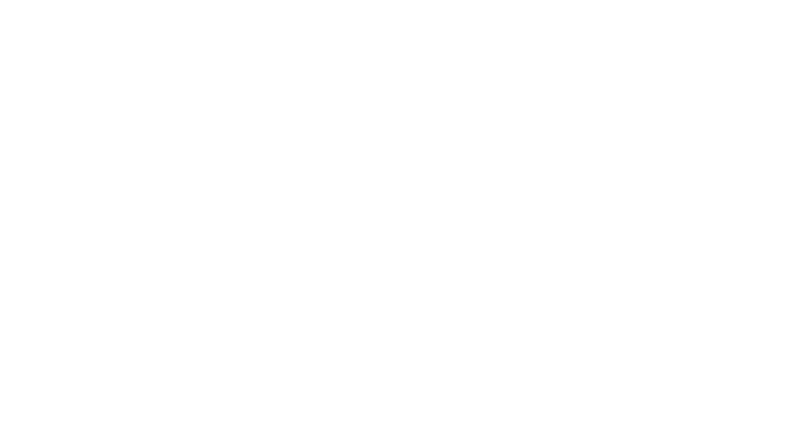
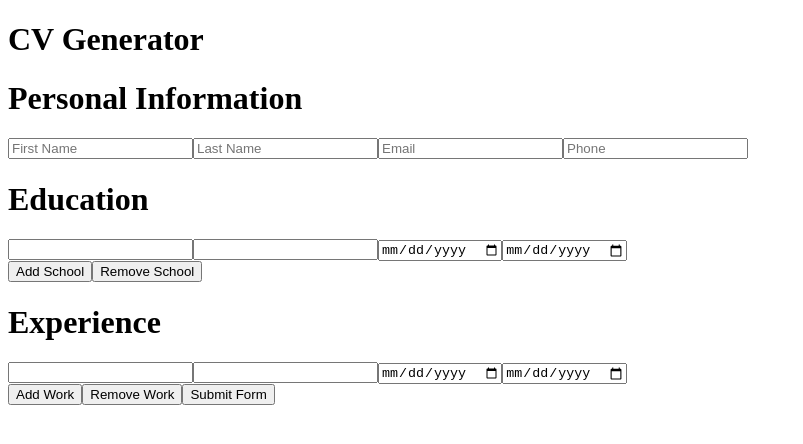
Before and after one commit to skaisanlahti/cv-generator, a React (Create React App) app: page / in a window 1280 px wide. Shown: the top 444 px of the page, without its empty margins (0-803 px from the left). Built offline with nearby package versions, Linux system fonts and the light colour scheme.

Commit message:
Add Components and App Logic

```diff
--- a/src/App.js
+++ b/src/App.js
@@ -1,7 +1,106 @@
-import React from "react";
+import React, { Component } from "react";
+import Information from "./components/Information";
+import Education from "./components/Education";
+import Experience from "./components/Experience";
+import SubmitButton from "./components/SubmitButton";
+import FunctionButton from "./components/FunctionButton";
 
-function App() {
-  return <div className="App"></div>;
+class App extends Component {
+  constructor(props) {
+    super(props);
+
+    this.state = {
+      isSubmitted: false,
+      educationFields: 1,
+      experienceFields: 1,
+    };
+
+    this.handleSubmit = this.handleSubmit.bind(this);
+    this.addEducationField = this.addEducationField.bind(this);
+    this.addExperienceField = this.addExperienceField.bind(this);
+    this.removeEducationField = this.removeEducationField.bind(this);
+    this.removeExperienceField = this.removeExperienceField.bind(this);
+  }
+
+  handleSubmit() {
+    const { isSubmitted } = this.state;
+    this.setState({
+      isSubmitted: !isSubmitted,
+    });
+  }
+
+  addEducationField() {
+    this.setState({
+      educationFields: this.state.educationFields + 1,
+    });
+  }
+
+  addExperienceField() {
+    this.setState({
+      experienceFields: this.state.experienceFields + 1,
+    });
+  }
+
+  removeEducationField() {
+    if (this.state.educationFields > 0) {
+      this.setState({
+        educationFields: this.state.educationFields - 1,
+      });
+    }
+  }
+
+  removeExperienceField() {
+    if (this.state.experienceFields > 0) {
+      this.setState({
+        experienceFields: this.state.experienceFields - 1,
+      });
+    }
+  }
+
+  render() {
+    const schools = [];
+    const work = [];
+    for (let i = 0; i < this.state.educationFields; i++) {
+      schools.push(<Education key={i} isSubmitted={this.state.isSubmitted} />);
+    }
+    for (let i = 0; i < this.state.experienceFields; i++) {
+      work.push(<Experience key={i} isSubmitted={this.state.isSubmitted} />);
+    }
+    return (
+      <div className="App">
+        <h1>CV Generator</h1>
+        <Information isSubmitted={this.state.isSubmitted} />
+        <h1>Education</h1>
+        {schools}
+        <FunctionButton
+          text="Add School"
+          handleClick={this.addEducationField}
+          isSubmitted={this.state.isSubmitted}
+        />
+        <FunctionButton
+          text="Remove School"
+          handleClick={this.removeEducationField}
+          isSubmitted={this.state.isSubmitted}
+        />
+        <h1>Experience</h1>
+        {work}
+        <FunctionButton
+          text="Add Work"
+          handleClick={this.addExperienceField}
+          isSubmitted={this.state.isSubmitted}
+        />
+        <FunctionButton
+          text="Remove Work"
+          handleClick={this.removeExperienceField}
+          isSubmitted={this.state.isSubmitted}
+        />
+        <SubmitButton
+          isSubmitted={this.state.isSubmitted}
+          handleSubmit={this.handleSubmit}
+        />
+      </div>
+    );
+  }
 }
 
 export default App;
--- /dev/null
+++ b/src/components/Education.js
@@ -0,0 +1,15 @@
+import React from "react";
+import FormField from "./FormField";
+
+const Education = (props) => {
+  return (
+    <div>
+      <FormField fieldType="text" isSubmitted={props.isSubmitted} />
+      <FormField fieldType="text" isSubmitted={props.isSubmitted} />
+      <FormField fieldType="date" isSubmitted={props.isSubmitted} />
+      <FormField fieldType="date" isSubmitted={props.isSubmitted} />
+    </div>
+  );
+};
+
+export default Education;
--- /dev/null
+++ b/src/components/Experience.js
@@ -0,0 +1,15 @@
+import React from "react";
+import FormField from "./FormField";
+
+const Experience = (props) => {
+  return (
+    <div>
+      <FormField fieldType="text" isSubmitted={props.isSubmitted} />
+      <FormField fieldType="text" isSubmitted={props.isSubmitted} />
+      <FormField fieldType="date" isSubmitted={props.isSubmitted} />
+      <FormField fieldType="date" isSubmitted={props.isSubmitted} />
+    </div>
+  );
+};
+
+export default Experience;
--- /dev/null
+++ b/src/components/FormField.js
@@ -0,0 +1,38 @@
+import React, { Component } from "react";
+
+class FormField extends Component {
+  constructor(props) {
+    super(props);
+
+    this.state = {
+      value: "",
+    };
+
+    this.handleChange = this.handleChange.bind(this);
+  }
+
+  handleChange(event) {
+    const { name, value } = event.target;
+    this.setState({
+      [name]: value,
+    });
+  }
+
+  render() {
+    if (this.props.isSubmitted) {
+      return <p>Submit status: {this.state.value}</p>;
+    } else {
+      return (
+        <input
+          type={this.props.fieldType}
+          name="value"
+          placeholder={this.props.placeholder}
+          value={this.state.value}
+          onChange={this.handleChange}
+        />
+      );
+    }
+  }
+}
+
+export default FormField;
--- /dev/null
+++ b/src/components/FunctionButton.js
@@ -0,0 +1,10 @@
+import React from "react";
+
+function FunctionButton(props) {
+  if (!props.isSubmitted) {
+    return <button onClick={props.handleClick}>{props.text}</button>;
+  }
+  return null;
+}
+
+export default FunctionButton;
--- /dev/null
+++ b/src/components/Information.js
@@ -0,0 +1,32 @@
+import React from "react";
+import FormField from "./FormField";
+
+const Information = (props) => {
+  return (
+    <div>
+      <h1>Personal Information</h1>
+      <FormField
+        placeholder="First Name"
+        fieldType="text"
+        isSubmitted={props.isSubmitted}
+      />
+      <FormField
+        placeholder="Last Name"
+        fieldType="text"
+        isSubmitted={props.isSubmitted}
+      />
+      <FormField
+        placeholder="Email"
+        fieldType="text"
+        isSubmitted={props.isSubmitted}
+      />
+      <FormField
+        placeholder="Phone"
+        fieldType="text"
+        isSubmitted={props.isSubmitted}
+      />
+    </div>
+  );
+};
+
+export default Information;
--- /dev/null
+++ b/src/components/SubmitButton.js
@@ -0,0 +1,10 @@
+import React from "react";
+
+function SubmitButton(props) {
+  if (props.isSubmitted) {
+    return <button onClick={props.handleSubmit}>Edit Form</button>;
+  }
+  return <button onClick={props.handleSubmit}>Submit Form</button>;
+}
+
+export default SubmitButton;
```
Also changed, not shown: src/components/Datefield.js (deleted), src/components/Textfield.js (deleted).
